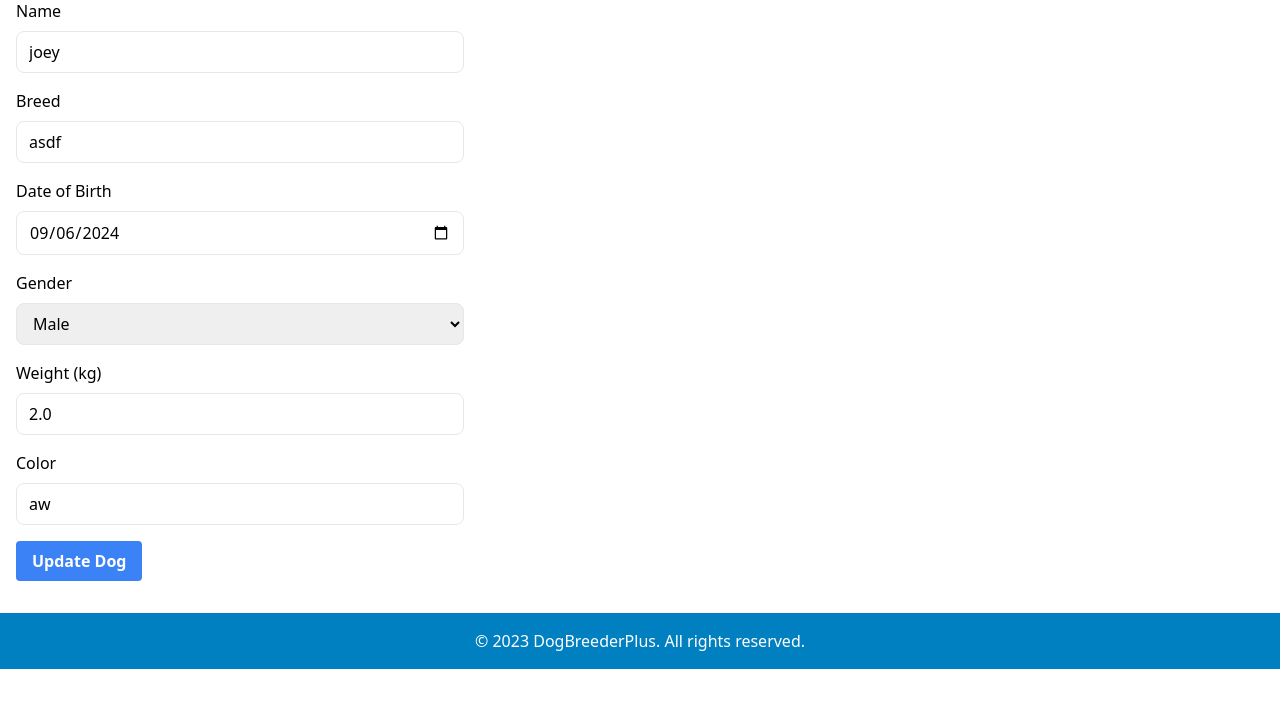
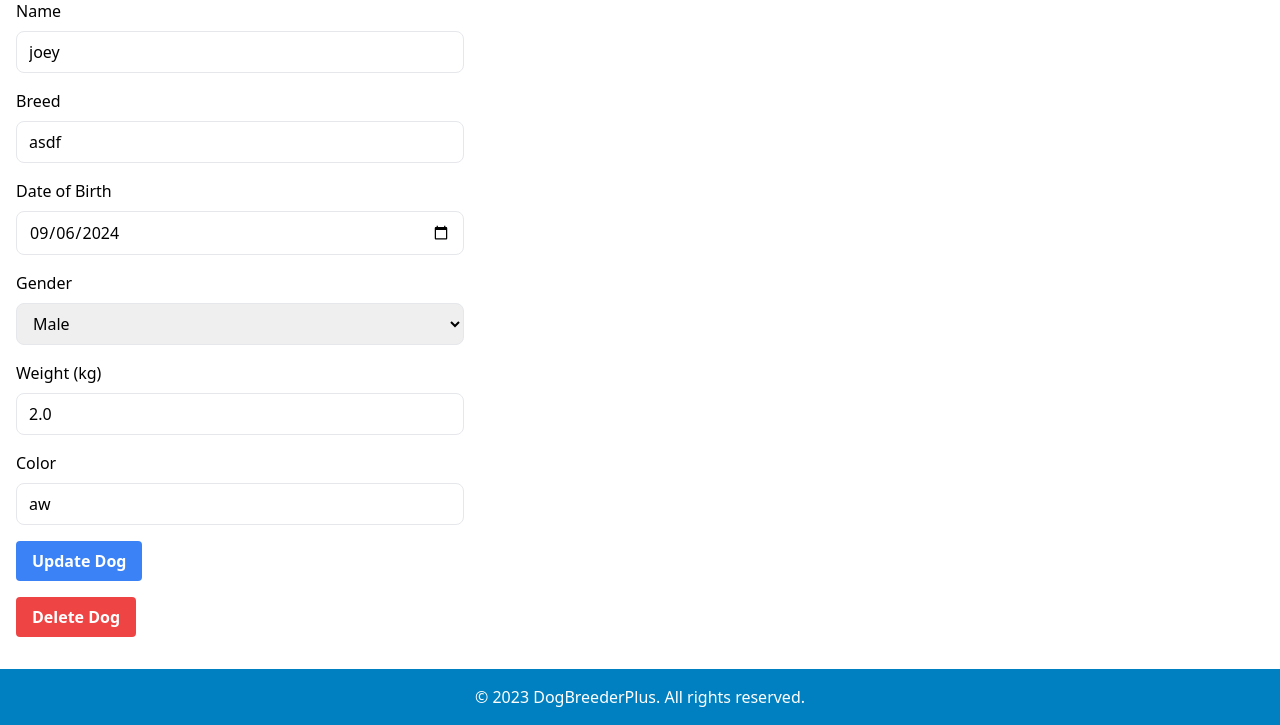
Before and after one commit to JohnathonCrowder/PawFinderPlus, a Flask app: page /dog/1 in a window 1280 px wide. Shown: the part 161-886 px from the top of the page. Before the commit the page ends 830 px from the top, so only its background shows below. Run offline with Flask 3, Linux system fonts and the light colour scheme; some libraries are stand-ins or nearby versions.

Commit message:
Added Editing/Deleting Dogs

```diff
--- a/app/__init__.py
+++ b/app/__init__.py
@@ -1,4 +1,4 @@
-from flask import Flask, render_template, url_for, request, redirect
+from flask import Flask, render_template, url_for, request, redirect, flash
 from flask_sqlalchemy import SQLAlchemy
 from datetime import datetime
 
@@ -7,6 +7,7 @@ db = SQLAlchemy()
 def create_app():
     app = Flask(__name__)
     app.config['SQLALCHEMY_DATABASE_URI'] = 'sqlite:///dogbreeder.db'
+    app.config['SECRET_KEY'] = 'your_secret_key_here'  # Add this line for flash messages
     db.init_app(app)
 
     class Dog(db.Model):
@@ -39,6 +40,7 @@ def create_app():
             new_dog = Dog(name=name, breed=breed, date_of_birth=date_of_birth, gender=gender, weight=weight, color=color)
             db.session.add(new_dog)
             db.session.commit()
+            flash('Dog added successfully!', 'success')
             return redirect(url_for('home'))
         return render_template('add_dog.html')
 
@@ -53,8 +55,17 @@ def create_app():
             dog.weight = float(request.form['weight']) if request.form['weight'] else None
             dog.color = request.form['color']
             db.session.commit()
+            flash('Dog updated successfully!', 'success')
             return redirect(url_for('home'))
         return render_template('dog_detail.html', dog=dog)
+
+    @app.route('/dog/<int:id>/delete', methods=['POST'])
+    def delete_dog(id):
+        dog = Dog.query.get_or_404(id)
+        db.session.delete(dog)
+        db.session.commit()
+        flash('Dog deleted successfully!', 'success')
+        return redirect(url_for('home'))
 
     @app.route('/about')
     def about():
--- a/app/templates/dog_detail.html
+++ b/app/templates/dog_detail.html
@@ -38,5 +38,11 @@
             Update Dog
         </button>
     </form>
+
+    <form action="{{ url_for('delete_dog', id=dog.id) }}" method="POST" class="mt-4">
+        <button type="submit" class="bg-red-500 hover:bg-red-700 text-white font-bold py-2 px-4 rounded" onclick="return confirm('Are you sure you want to delete this dog?')">
+            Delete Dog
+        </button>
+    </form>
 </div>
 {% endblock %}
```
Also changed, not shown: app/templates/index.html (+14 -1 lines), instance/dogbreeder.db.
